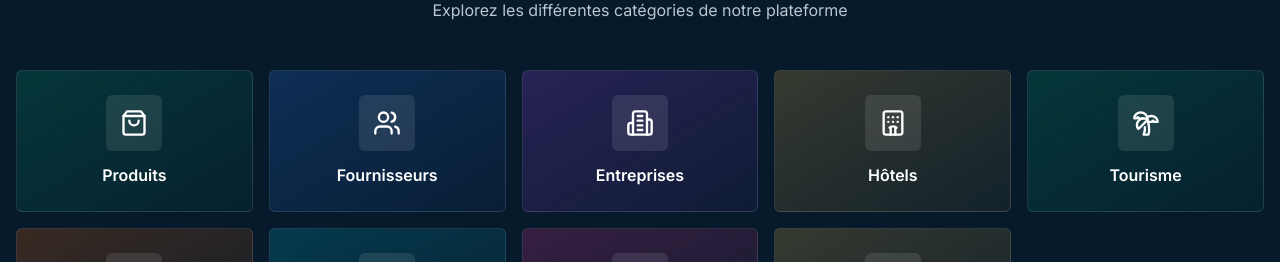
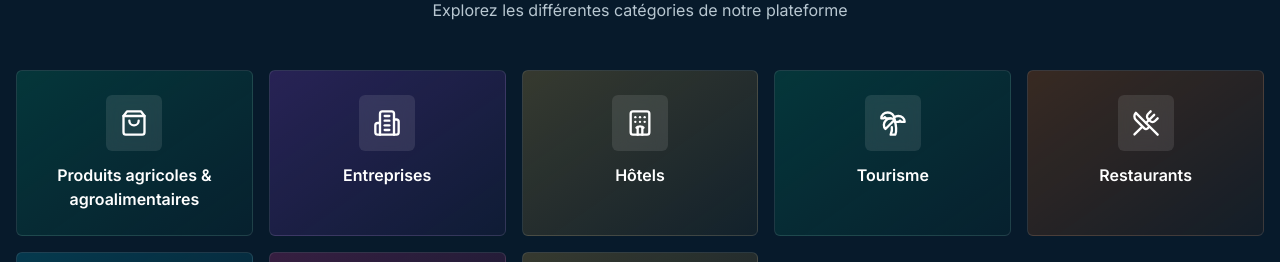
Before and after one commit to magloireagouda764-creator/Kpalim-Trade, a Next.js app: page / in a window 1280 px wide. Shown: the part 806-1068 px from the top of the page. Built offline with nearby package versions, Linux system fonts and the light colour scheme; no server answers.

Commit message:
Update page.tsx

```diff
--- a/src/app/page.tsx
+++ b/src/app/page.tsx
@@ -21,8 +21,7 @@ import { ProductCardSkeleton } from '@/components/ui/Skeleton';
 const APP_NAME = 'Kpalimé-Trade';
 
 const CATEGORIES = [
-  { name: 'Produits', slug: '/marketplace', icon: ShoppingBag, color: 'from-emerald-brand/20 to-emerald-brand/5' },
-  { name: 'Fournisseurs', slug: '/services', icon: Users, color: 'from-blue-500/20 to-blue-500/5' },
+  { name: 'Produits agricoles & agroalimentaires', slug: '/marketplace', icon: ShoppingBag, color: 'from-emerald-brand/20 to-emerald-brand/5' },
   { name: 'Entreprises', slug: '/services', icon: Building2, color: 'from-purple-500/20 to-purple-500/5' },
   { name: 'Hôtels', slug: '/hotels', icon: Hotel, color: 'from-gold/20 to-gold/5' },
   { name: 'Tourisme', slug: '/tourism', icon: Palmtree, color: 'from-emerald-brand/20 to-emerald-brand/5' },
```
